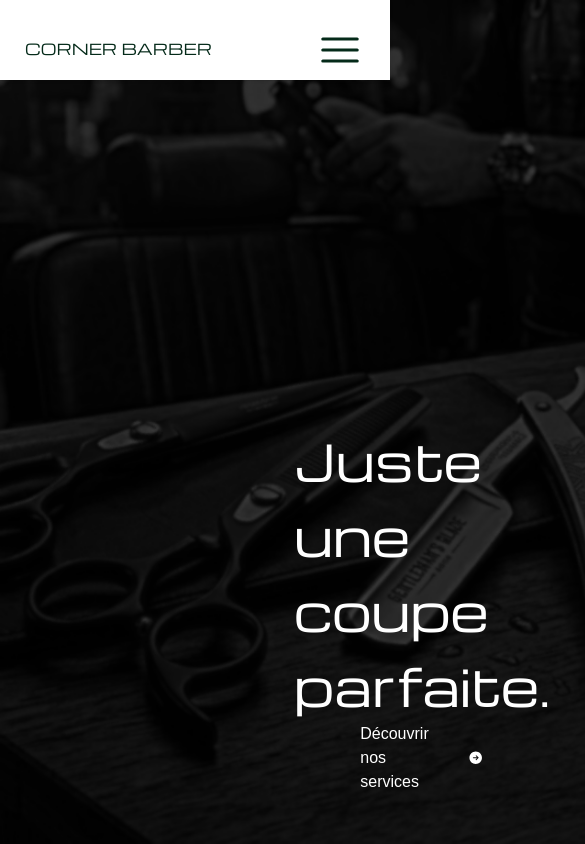
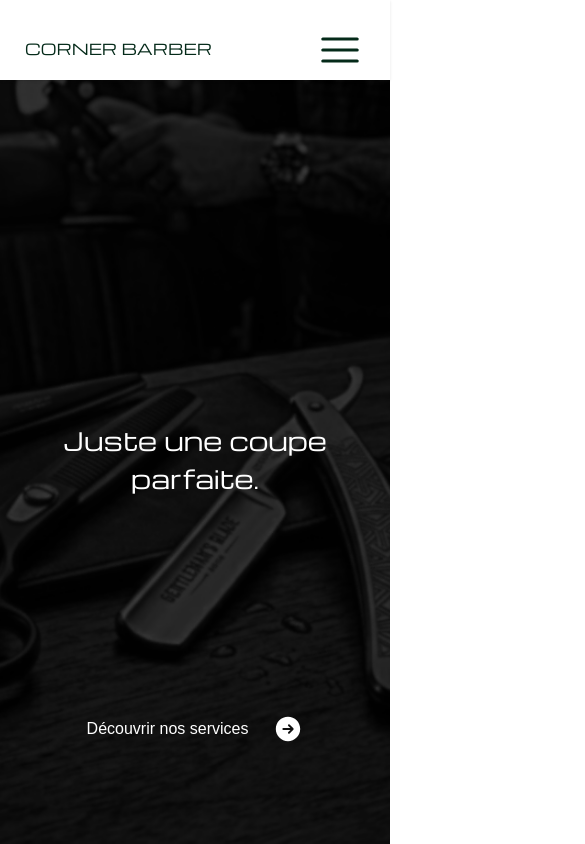
Before and after one commit to Matoky18/corner-barber, a Next.js app: page / in a window 390 px wide. Shown: the top 844 px of the page, 585 px wide, since content can reach past the window. Built offline with nearby package versions, Linux system fonts and the light colour scheme.

Commit message:
make home responsive

```diff
--- a/app/page.tsx
+++ b/app/page.tsx
@@ -6,24 +6,20 @@ export default function Home() {
 
   return (
 
-        <div className=  {`h-screen bg-[url('/bg.png')] text-white bg-cover bg-center p-[50vh] flex-col `}>
-
+        <div className=  {`h-screen bg-[url('/bg.png')] pt-[50vh] text-white bg-cover bg-center flex-col `}>
 
             <div className= {` flex pb-[100px] justify-between items-center h-[50vh] flex-col `} >
 
-                <h1 className= {` font-michroma text-[50px] `} >Juste une coupe parfaite.</h1>
+                <h1 className= {` font-michroma text-[25px] mx-[25px] text-center md:text-[50px] `} >Juste une coupe parfaite.</h1>
 
                 <Link href={"/services"} className= {`${flexCenter} gap-[25px]`}   >
                   <span>Découvrir nos services</span>
-                    <ArrowRightCircleIcon  className="w-[30px]  "  />
+                  <ArrowRightCircleIcon  className="w-[30px]  "  />
                 </Link>
 
             </div>
 
-
-
       </div>
-
 
   );
 }
```
